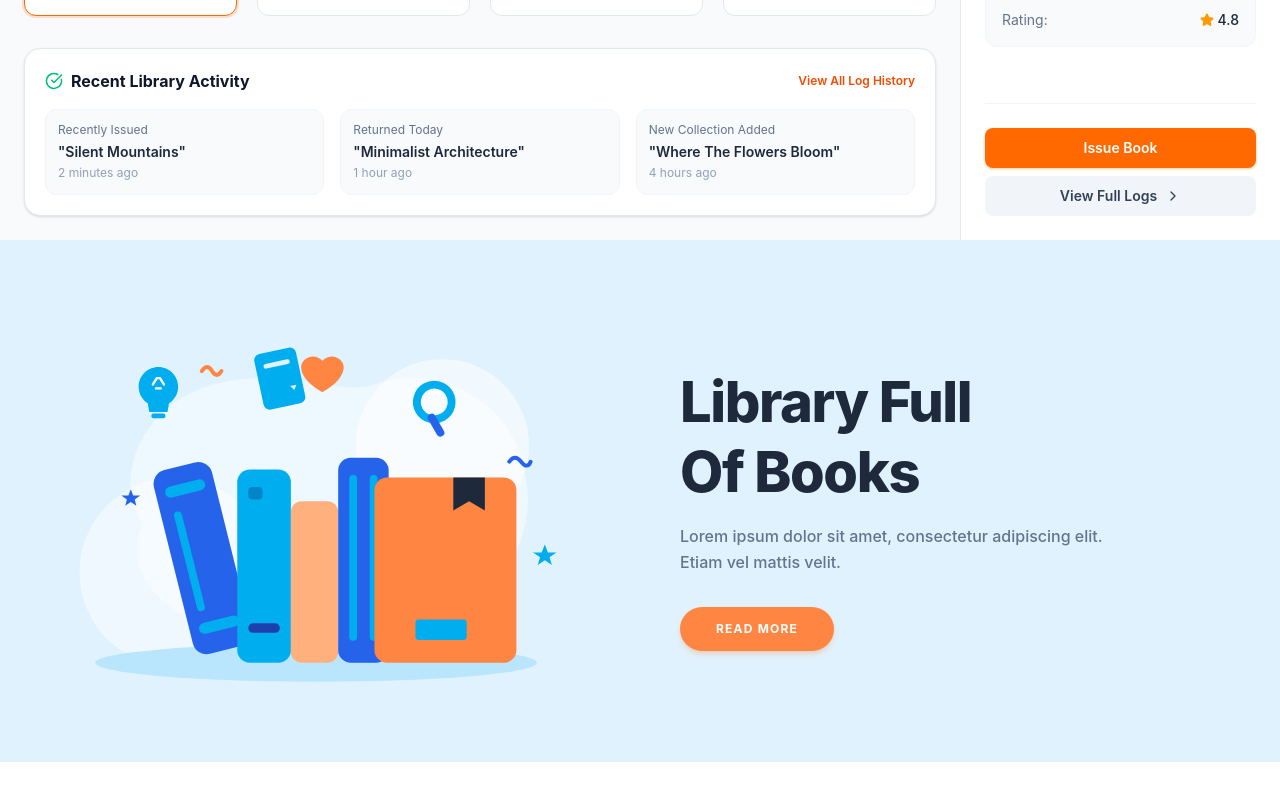
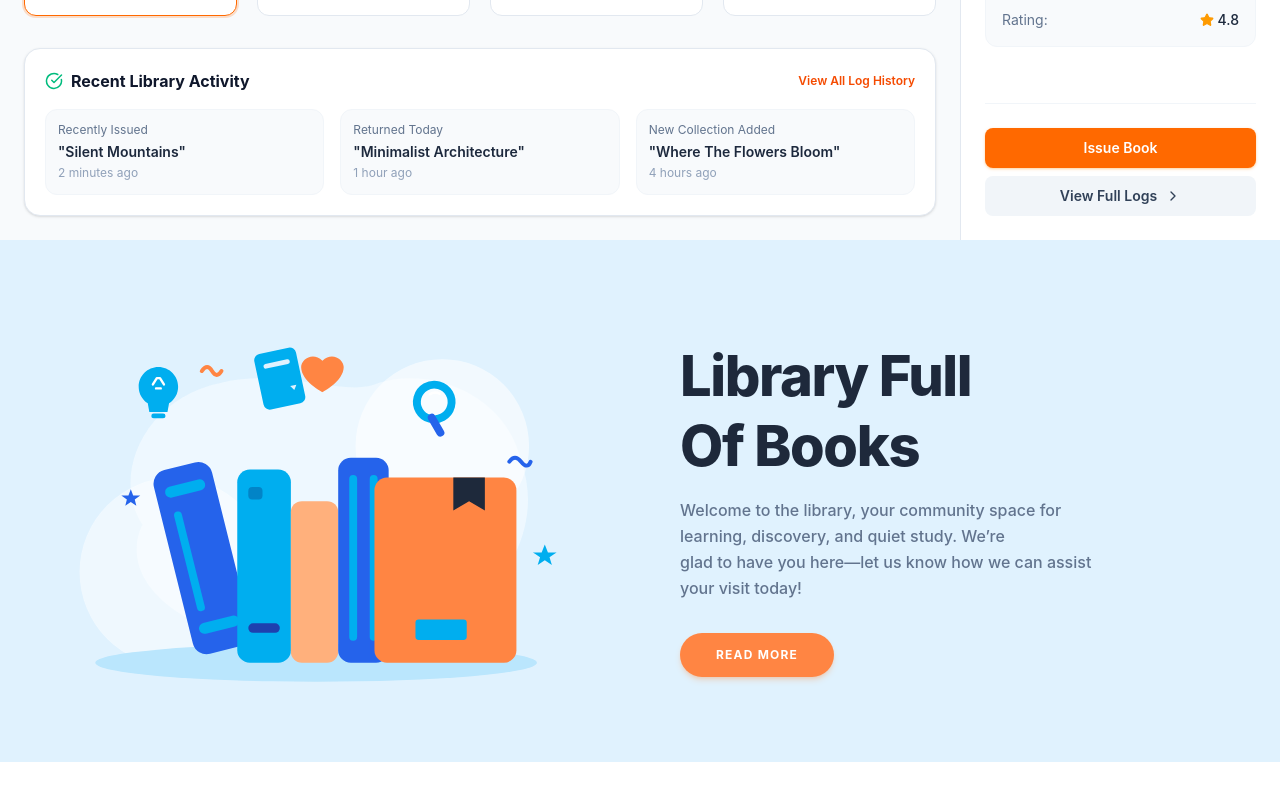
Before and after one commit to system-Barinda/LIBRA, a React (Vite) app: page /home in a window 1280 px wide. Shown: the part 971-1771 px from the top of the page. Built offline with nearby package versions, Linux system fonts and the light colour scheme.

Commit message:
done to include corrected statement

```diff
--- a/src/components/LibraryHero.tsx
+++ b/src/components/LibraryHero.tsx
@@ -26,8 +26,10 @@ const LibraryHero: React.FC = () => {
             Of Books
           </h1>
           <p className="mt-4 max-w-md text-sm sm:text-base leading-relaxed text-slate-500 font-medium">
-            Lorem ipsum dolor sit amet, consectetur adipiscing elit.
-            <br className="hidden sm:inline" /> Etiam vel mattis velit.
+            Welcome to the library, your community space for learning,
+            discovery, and quiet study. We’re
+            <br className="hidden sm:inline" /> glad to have you here—let us
+            know how we can assist your visit today!
           </p>
           <button
             type="button"
```
